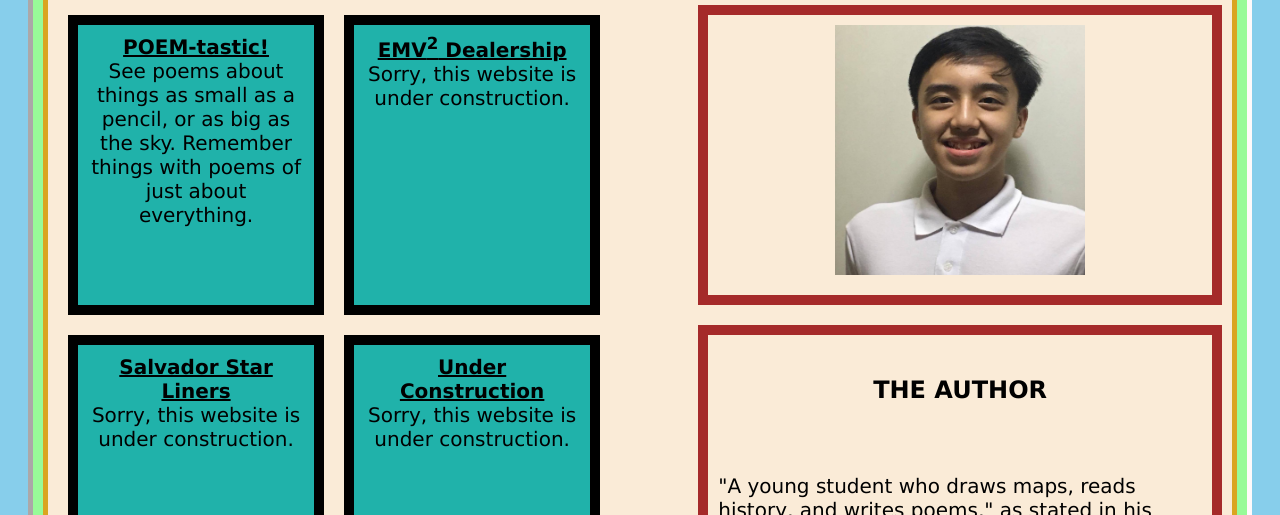
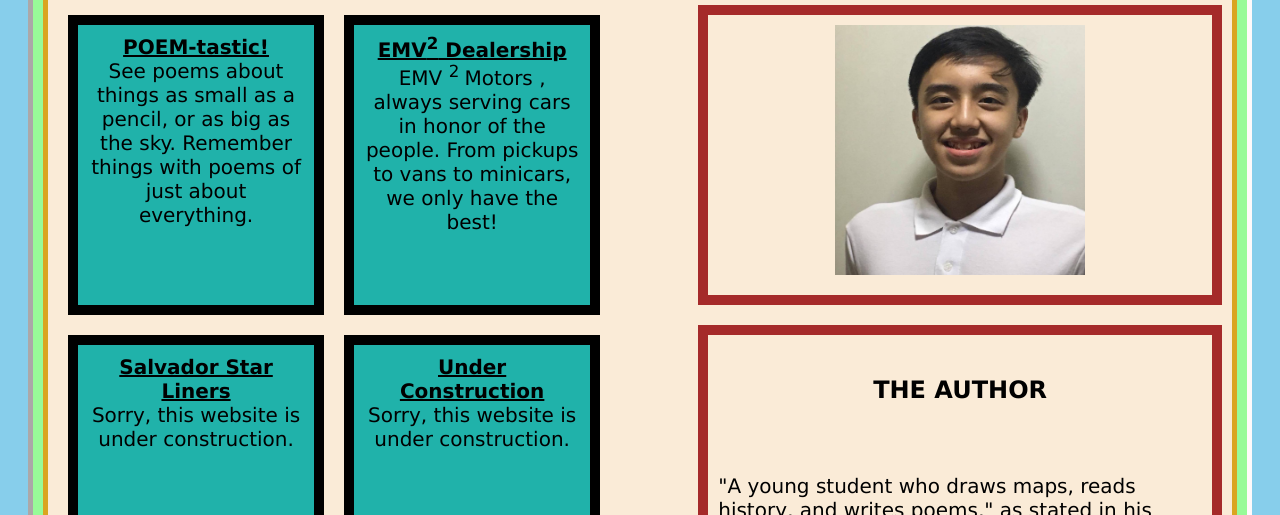
Before and after one commit to emnsalvador/Mikkos-Repository, a plain HTML site: page index.html in a window 1280 px wide. Shown: the part 603-1118 px from the top of the page. Drawn offline with Linux system fonts and the light colour scheme.

Commit message:
Update index.html

```diff
--- a/index.html
+++ b/index.html
@@ -48,7 +48,7 @@
             <h1> Menu </h1>
                 <div class= "table">
                     <div class= "menu"> <a href = "./POEM-tastic!/index.html" target = "_blank"> POEM-tastic! </a> <br> See poems about things as small as a pencil, or as big as the sky. Remember things with poems of just about everything. </div>
-                    <div class= "menu"> <a href = ""> EMV<sup>2</sup> Dealership </a> <br> Sorry, this website is under construction. </div>
+                    <div class= "menu"> <a href = "./EMV2 Motors Repository!/index.html"> EMV<sup>2</sup> Dealership </a> <br> EMV <sup> 2 </sup> Motors </span>, always serving cars in honor of the people. From pickups to vans to minicars, we only have the best! </div>
                     <aside style="border:10px solid brown; padding: 10px;" id = "author"> <img src = "./images/Author's%20Picture.jpg" alt = "Author's Picture" width = "250" height = "250" class= "center"> </aside>
                 </div>
                 <div class= "table">
```
